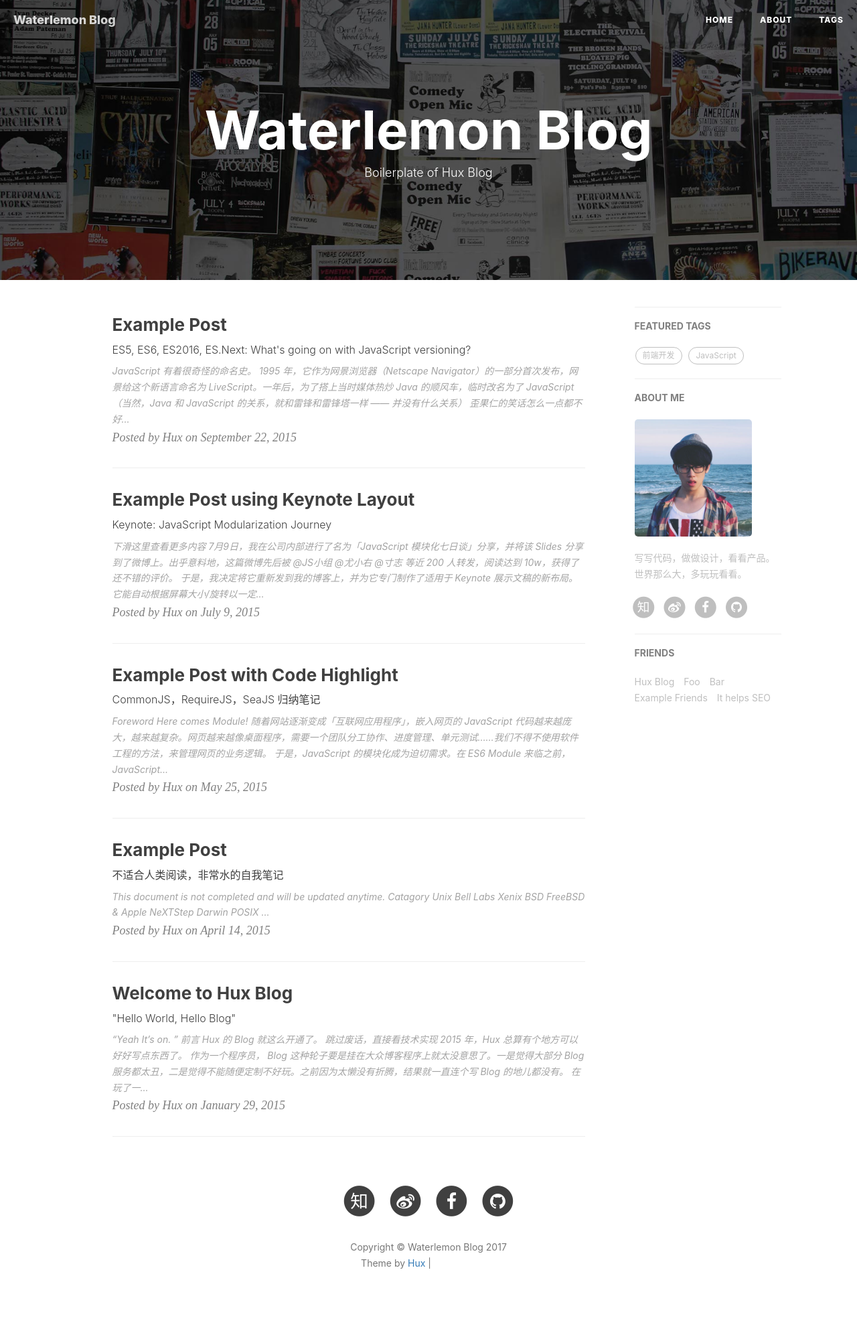
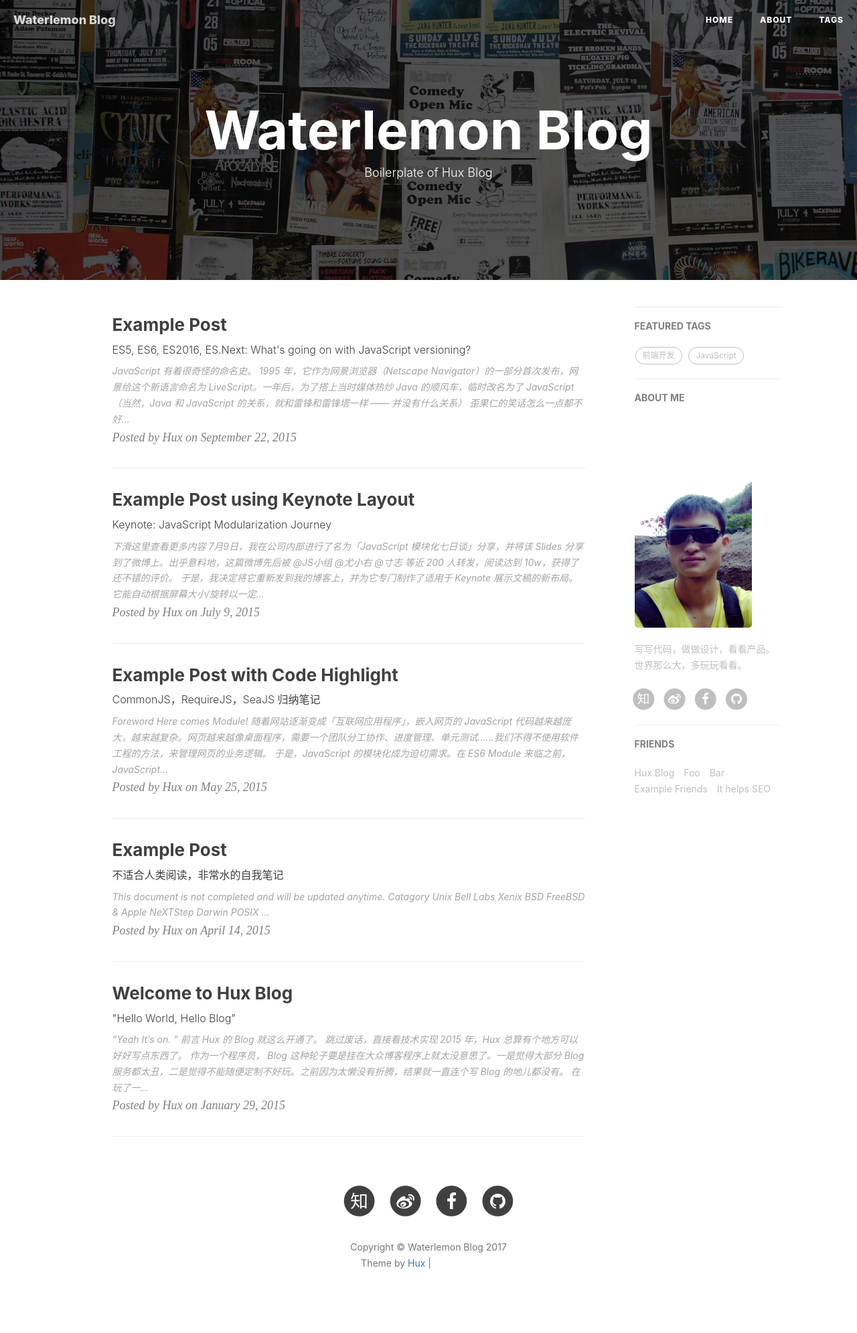
Before and after one commit to Iamwaterlemon/Iamwaterlemon.github.io, a Jekyll site: the page built from index.html, in a window 1280 px wide. Shown: the whole page at 67% size. Built offline with Jekyll 4.4.1, drawn with Linux system fonts in a browser that asks for light colours; nearby versions of some CDN libraries; the list of posts is cut into pages by our own code; comment, search, counter and statistics services are not loaded; grey boxes are pictures that could not be loaded.

Commit message:
new readme

```diff
--- a/_config.yml
+++ b/_config.yml
@@ -69,7 +69,7 @@ ga_domain: Iamwaterlemon.github.io
 # Sidebar settings
 sidebar: true                           # whether or not using Sidebar.
 sidebar-about-description: "写写代码，做做设计，看看产品。世界那么大，多玩玩看看。"
-sidebar-avatar: /img/avatar-hux.jpg      # use absolute URL, seeing it's used in both `/` and `/about/`
+sidebar-avatar: /img/waterlemon.jpg      # use absolute URL, seeing it's used in both `/` and `/about/`
 
 
 
```
Also changed, not shown: README.md.
